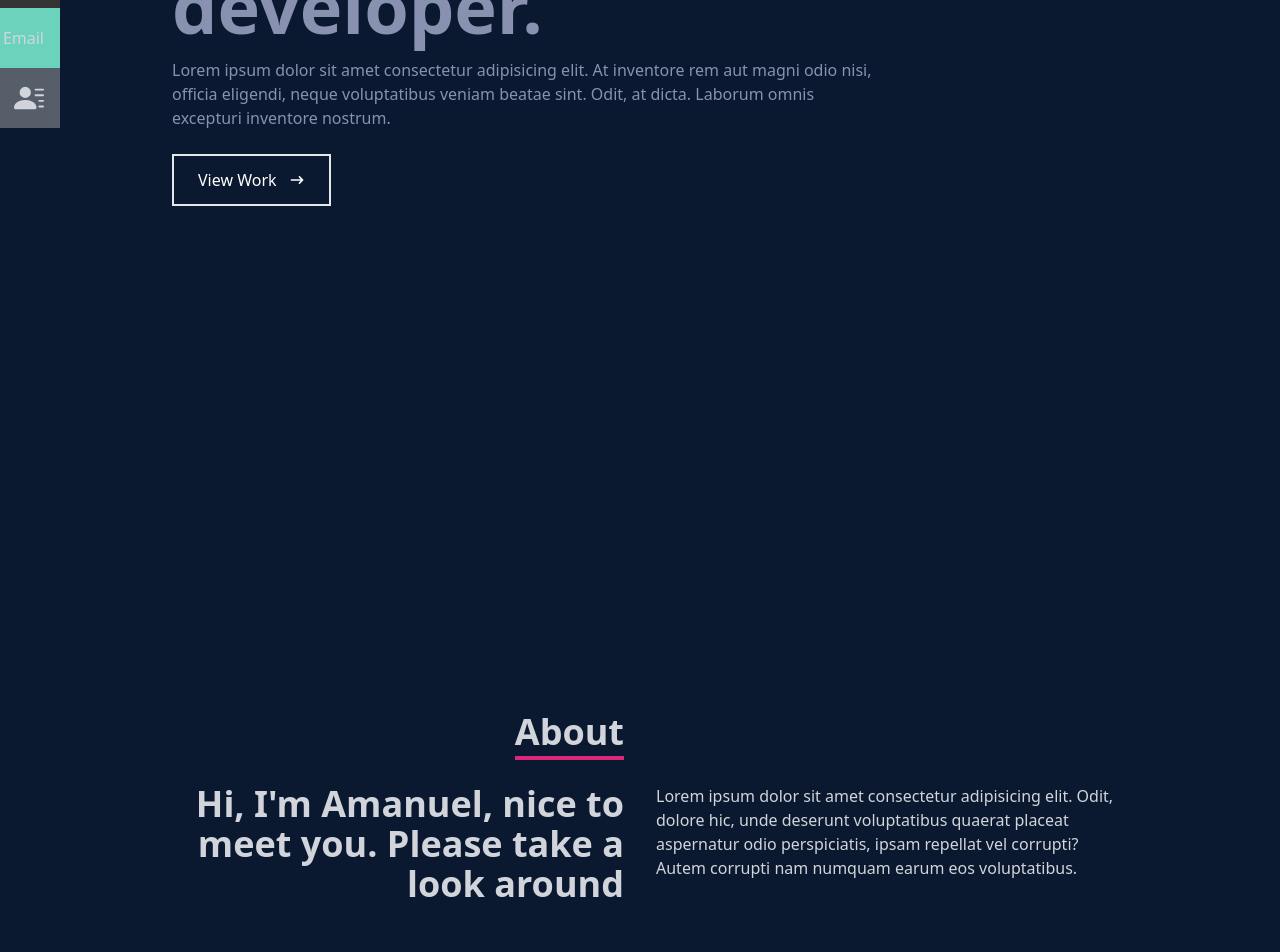
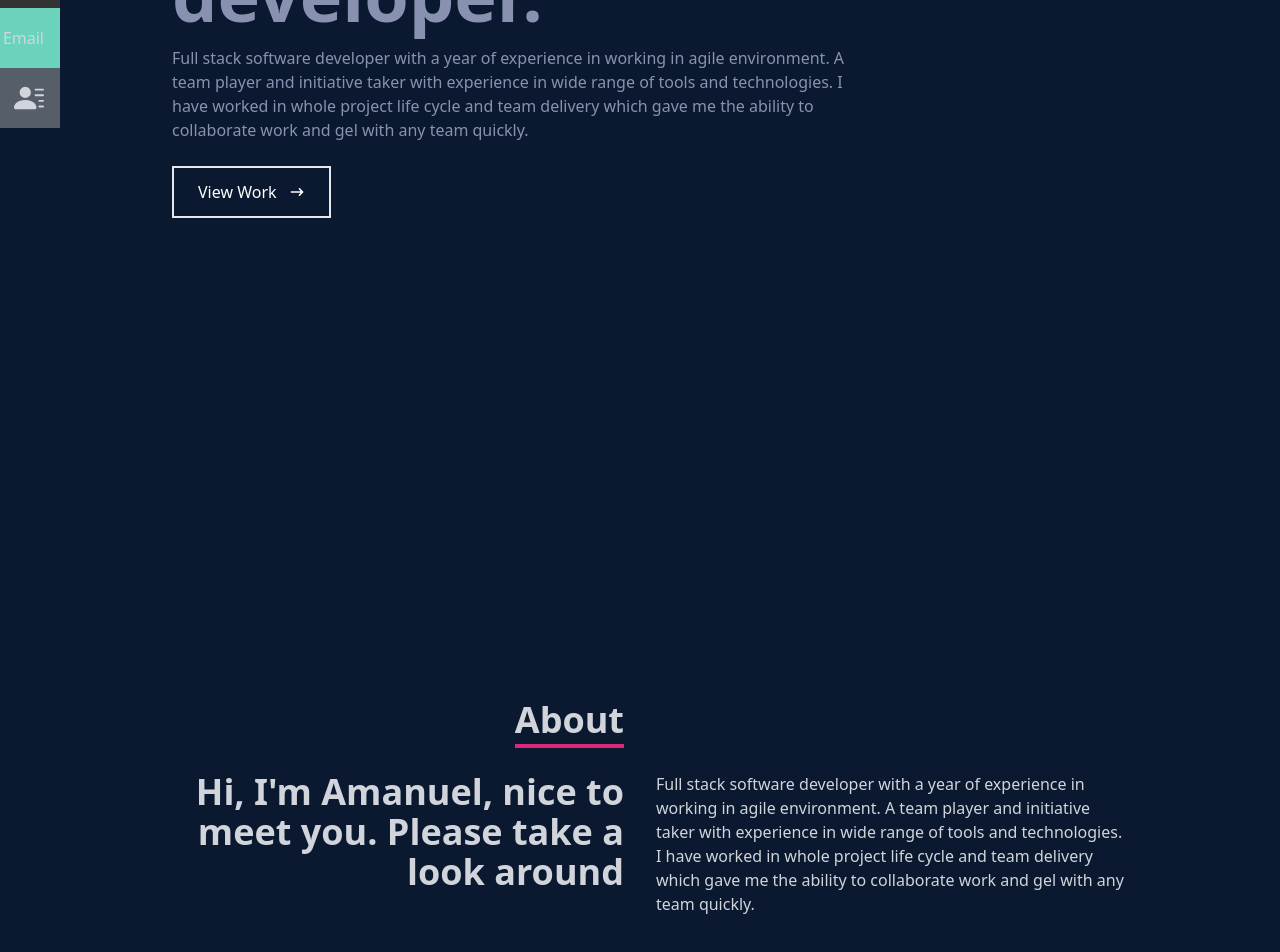
Before and after one commit to ATedy/portfolio-new, a React (Create React App) app: page / in a window 1280 px wide. Shown: the part 392-1344 px from the top of the page. Built offline with nearby package versions, Linux system fonts and the light colour scheme.

Commit message:
About info added

```diff
--- a/src/components/About.jsx
+++ b/src/components/About.jsx
@@ -18,11 +18,11 @@ const About = () => {
           </div>
           <div>
             <p>
-              {" "}
-              Lorem ipsum dolor sit amet consectetur adipisicing elit. Odit,
-              dolore hic, unde deserunt voluptatibus quaerat placeat aspernatur
-              odio perspiciatis, ipsam repellat vel corrupti? Autem corrupti nam
-              numquam earum eos voluptatibus.{" "}
+              Full stack software developer with a year of experience in working
+              in agile environment. A team player and initiative taker with
+              experience in wide range of tools and technologies. I have worked
+              in whole project life cycle and team delivery which gave me the
+              ability to collaborate work and gel with any team quickly.
             </p>
           </div>
         </div>
--- a/src/components/Home.jsx
+++ b/src/components/Home.jsx
@@ -15,10 +15,11 @@ const Home = () => {
           I am a full stack developer.
         </h2>
         <p className="text-[#8892b0] py-4 max-w-[700px]">
-          Lorem ipsum dolor sit amet consectetur adipisicing elit. At inventore
-          rem aut magni odio nisi, officia eligendi, neque voluptatibus veniam
-          beatae sint. Odit, at dicta. Laborum omnis excepturi inventore
-          nostrum.
+          Full stack software developer with a year of experience in working in
+          agile environment. A team player and initiative taker with experience
+          in wide range of tools and technologies. I have worked in whole
+          project life cycle and team delivery which gave me the ability to
+          collaborate work and gel with any team quickly.
         </p>
         <div>
           <button className="text-white group border-2 px-6 py-3 my-2 flex items-center hover:bg-pink-600 hover:border-pink-600">
```
